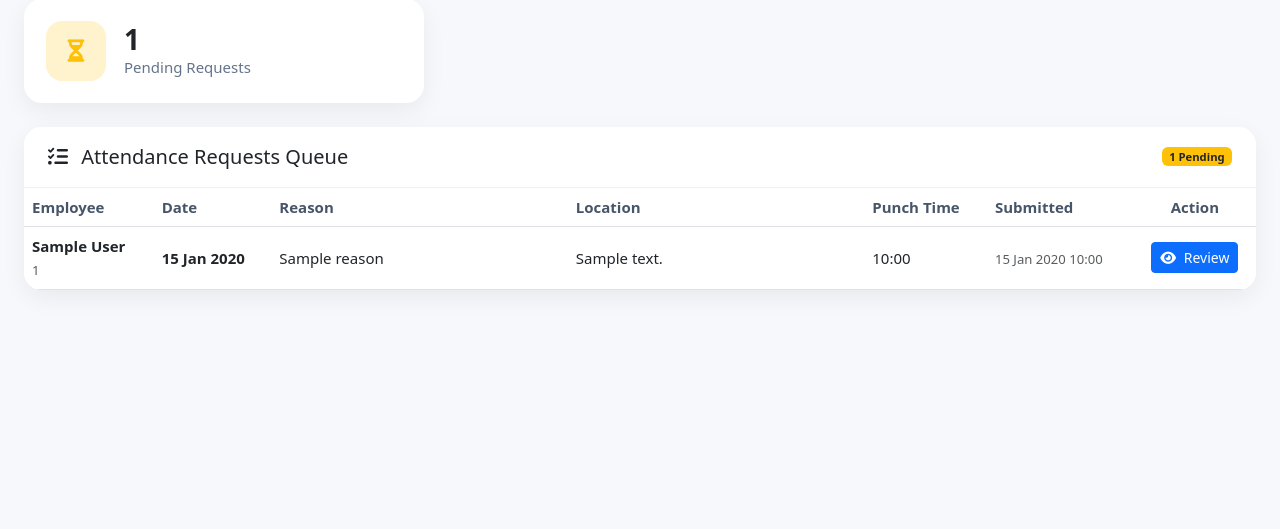
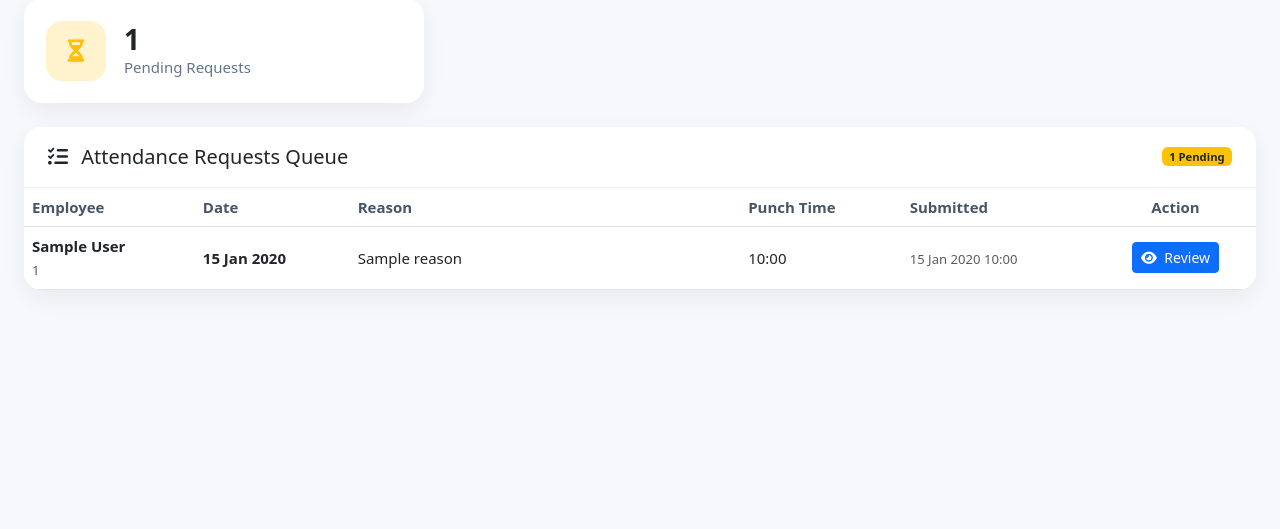
Before and after one commit to alpha-arshee/hrPortalAeiTest, a Django app: template templates/attendance/pending_attendance_requests.html in a window 1280 px wide. Shown: the part 186-715 px from the top of the page. Run offline with Django 4.2, Linux system fonts and the light colour scheme; the template is opened without the code that fills it: most values are stand-ins (such as "Sample title", 1, 10 or a date in 2020); one stand-in notice (Sample message) is shown.

Commit message:
ui update

```diff
--- a/templates/attendance/pending_attendance_requests.html
+++ b/templates/attendance/pending_attendance_requests.html
@@ -106,7 +106,6 @@
                             <th>Employee</th>
                             <th>Date</th>
                             <th>Reason</th>
-                            <th>Location</th>
                             <th>Punch Time</th>
                             <th>Submitted</th>
                             <th class="text-center">Action</th>
@@ -152,17 +151,6 @@
                                 {{ req.reason }}
 
                             </td>
-                            <td class="reason-column">
-
-                                {% if req.location_address %}
-
-                                    {{ req.location_address }}
-
-                                {% else %}
-
-                                    <span class="text-muted">Location not captured</span>
-
-                                {% endif %}
                             <td>
 
                                 {% if req.punch_time %}
@@ -341,85 +329,3 @@
 </style>
 
 {% endblock %}
-
-{% comment %} {% extends 'base.html' %}
-{% load static %}
-
-{% block title %}Pending Attendance Requests{% endblock %}
-
-{% block content %}
-<div class="container my-5">
-    <div class="row">
-        <div class="col-md-12">
-            <div class="d-flex justify-content-between align-items-center mb-4">
-                <h2>⏳ Pending Attendance Requests</h2>
-                <a href="{% url 'attendance:user_attendance_dashboard' %}" class="btn btn-secondary">
-                    ← Back to Dashboard
-                </a>
-            </div>
-
-            {% if messages %}
-                {% for message in messages %}
-                    <div class="alert alert-{{ message.tags }} alert-dismissible fade show" role="alert">
-                        {{ message }}
-                        <button type="button" class="btn-close" data-bs-dismiss="alert"></button>
-                    </div>
-                {% endfor %}
-            {% endif %}
-
-            {% if requests %}
-                <div class="table-responsive">
-                    <table class="table table-striped table-hover">
-                        <thead class="table-light">
-                            <tr>
-                                <th>Employee</th>
-                                <th>Date</th>
-                                <th>Reason</th>
-                                <th>Punch Time</th>
-                                <th>Submitted</th>
-                                <th>Action</th>
-                            </tr>
-                        </thead>
-                        <tbody>
-                            {% for req in requests %}
-                                <tr>
-                                    <td>
-                                        <strong>{{ req.user.first_name }} {{ req.user.last_name }}</strong><br>
-                                        <small class="text-muted">{{ req.user.employee_id }}</small>
-                                    </td>
-                                    <td>
-                                        <strong>{{ req.request_date|date:"d M Y" }}</strong>
-                                    </td>
-                                    <td>{{ req.reason }}</td>
-                                    <td>
-                                        {% if req.punch_time %}
-                                            {{ req.punch_time|time:"H:i" }}
-                                        {% else %}
-                                            —
-                                        {% endif %}
-                                    </td>
-                                    <td>
-                                        <small class="text-muted">
-                                            {{ req.submitted_at|date:"d M H:i" }}
-                                        </small>
-                                    </td>
-                                    <td>
-                                        <a href="{% url 'attendance:review_attendance_request' req.id %}" class="btn btn-sm btn-primary">
-                                            Review
-                                        </a>
-                                    </td>
-                                </tr>
-                            {% endfor %}
-                        </tbody>
-                    </table>
-                </div>
-            {% else %}
-                <div class="alert alert-success">
-                    <h5>✓ All done!</h5>
-                    <p>There are no pending attendance requests to review.</p>
-                </div>
-            {% endif %}
-        </div>
-    </div>
-</div>
-{% endblock %} {% endcomment %}
```
Also changed, not shown: templates/attendance/review_attendance_request.html (+0 -8 lines).
